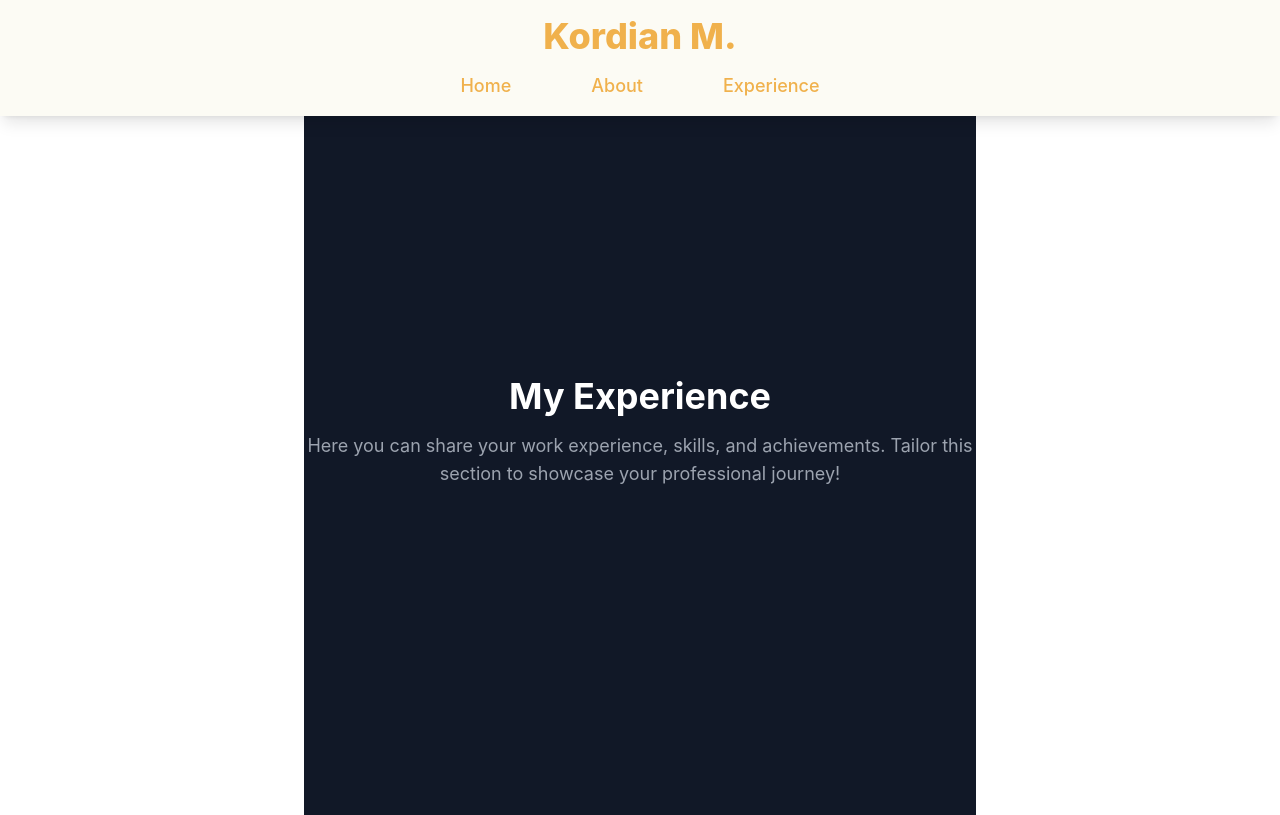
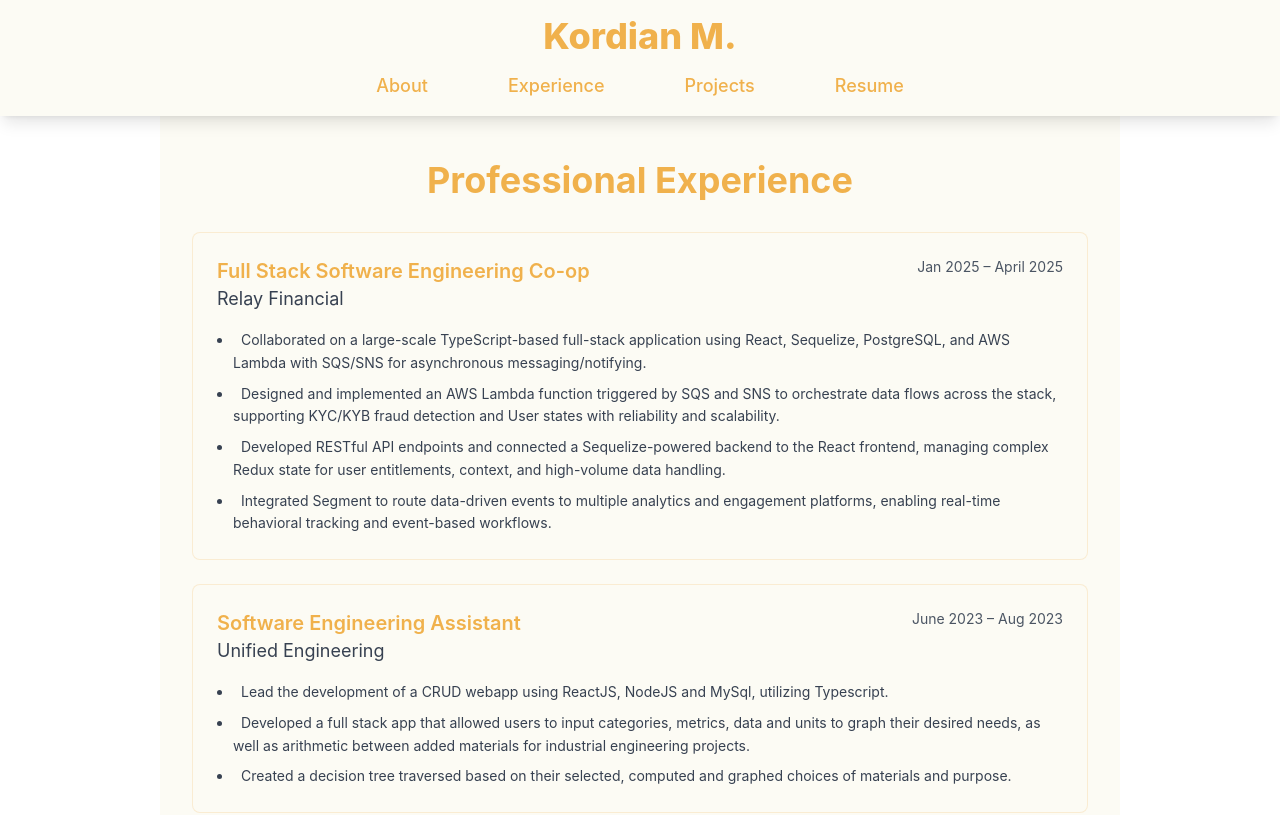
Before and after one commit to K0ord/kordianmazurkiewicz, a React (Vite) app: page /experience in a window 1280 px wide. Shown: the top 815 px of the page. Built offline with nearby package versions, Linux system fonts and the light colour scheme.

Commit message:
Experience, projects and resume page

```diff
--- a/src/App.jsx
+++ b/src/App.jsx
@@ -6,10 +6,9 @@ import Reset_scroll from "../src/components/Reset_scroll.jsx";
 import Nav from "../src/components/Nav.jsx";
 import Foot from "../src/components/Foot.jsx";
 
-
 import About from "../src/components/About/About.jsx"
-import Home from "../src/components/Home/Home.jsx"
 import Experience from "../src/components/Experience/Experience.jsx"
+import Projects from "../src/components/Projects/Projects.jsx"
 
 import {
   BrowserRouter as Router,
@@ -19,17 +18,19 @@ import {
 } from "react-router-dom";
 
 function App() {
-  const [loadState, updateLoadState] = useState(true); // Corrected typo
+  const [loadState, updateLoadState] = useState(true);
 
   useEffect(() => {
     document.body.classList.add('no-scroll');
     const timer = setTimeout(() => {
-      updateLoadState(false); // Corrected typo
-      document.body.classList.remove('no-scroll'); // Remove no-scroll after preloader
+      updateLoadState(false);
+      document.body.classList.remove('no-scroll');
     }, 2400);
 
-    return () => {clearTimeout(timer);
-      document.body.classList.remove('no-scroll');}
+    return () => {
+      clearTimeout(timer);
+      document.body.classList.remove('no-scroll');
+    }
   }, []);
 
   return (
@@ -37,18 +38,18 @@ function App() {
       <Router>
         <Preloader load={loadState} />
         <div style={{ textAlign: 'center' }} id={loadState ? "disable" : "enable"}>
-
           <Nav />
           <Reset_scroll />
           <Routes>
-            <Route path="/" element={<Home />} />
+            <Route path="/" element={<Navigate to="/about" replace />} />
             <Route path="/about" element={<About />} />
             <Route path="/experience" element={<Experience />} />
-            <Route path="*" element={<Navigate to="/"/>} />
+            <Route path="/projects" element={<Projects />} />
+            <Route path="*" element={<Navigate to="/about"/>} />
           </Routes>
           <Foot />
         </div>
-        </Router>
+      </Router>
     </>
   );
 }
--- a/src/components/Experience/Experience.jsx
+++ b/src/components/Experience/Experience.jsx
@@ -1,12 +1,77 @@
 import React from 'react';
 
+const Card = ({ title, subtitle, date, points }) => {
+  return (
+    <div className="bg-custom-beige p-6 rounded-lg mb-6 hover:shadow-lg transition-all duration-300 border border-custom-orange/20">
+      <div className="flex justify-between items-start mb-4">
+        <div className="text-left">
+          <h3 className="text-xl font-semibold text-custom-orange">{title}</h3>
+          <h4 className="text-lg text-gray-700">{subtitle}</h4>
+        </div>
+        <span className="text-gray-600 text-sm">{date}</span>
+      </div>
+      <ul className="list-disc list-outside text-gray-700 space-y-2 ml-4">
+        {points.map((point, index) => (
+          <li key={index} className="text-sm leading-relaxed text-left">
+            <span className="pl-2">{point}</span>
+          </li>
+        ))}
+      </ul>
+    </div>
+  );
+};
+
 const Experience = () => {
+  const experiences = [
+    {
+      title: "Full Stack Software Engineering Co-op",
+      subtitle: "Relay Financial",
+      date: "Jan 2025 – April 2025",
+      points: [
+        "Collaborated on a large-scale TypeScript-based full-stack application using React, Sequelize, PostgreSQL, and AWS Lambda with SQS/SNS for asynchronous messaging/notifying.",
+        "Designed and implemented an AWS Lambda function triggered by SQS and SNS to orchestrate data flows across the stack, supporting KYC/KYB fraud detection and User states with reliability and scalability.",
+        "Developed RESTful API endpoints and connected a Sequelize-powered backend to the React frontend, managing complex Redux state for user entitlements, context, and high-volume data handling.",
+        "Integrated Segment to route data-driven events to multiple analytics and engagement platforms, enabling real-time behavioral tracking and event-based workflows."
+      ]
+    },
+    {
+      title: "Software Engineering Assistant",
+      subtitle: "Unified Engineering",
+      date: "June 2023 – Aug 2023",
+      points: [
+        "Lead the development of a CRUD webapp using ReactJS, NodeJS and MySql, utilizing Typescript.",
+        "Developed a full stack app that allowed users to input categories, metrics, data and units to graph their desired needs, as well as arithmetic between added materials for industrial engineering projects.",
+        "Created a decision tree traversed based on their selected, computed and graphed choices of materials and purpose."
+      ]
+    },
+    {
+      title: "Software/Electrical Engineering Intern",
+      subtitle: "Magna Int.",
+      date: "Aug 2022 – Dec 2022",
+      points: [
+        "R&D for automotive vehicles, utilizing python, C++ and electrical engineering practices such as Altium Designer, analysis/synthesis and soldering for prototyping.",
+        "Developed vision systems using python, electrical management PCB systems using Altium designer as well as worked with several types of innovative sensors, circuit analysis and digital/analog communication signals.",
+        "Retrofit vehicles adding developed prototypes."
+      ]
+    }
+  ];
+
   return (
-    <div className="min-h-screen flex flex-col justify-center items-center bg-gray-900 text-white">
-      <h1 className="text-4xl font-bold mb-4">My Experience</h1>
-      <p className="text-lg text-gray-400 max-w-2xl text-center">
-        Here you can share your work experience, skills, and achievements. Tailor this section to showcase your professional journey!
-      </p>
+    <div className="min-h-screen pt-32 pb-16 px-4 md:px-8 bg-custom-beige text-gray-800">
+      <div className="max-w-4xl mx-auto">
+        <h1 className="text-4xl font-bold mb-8 text-center text-custom-orange">Professional Experience</h1>
+        <div className="space-y-6">
+          {experiences.map((exp, index) => (
+            <Card
+              key={index}
+              title={exp.title}
+              subtitle={exp.subtitle}
+              date={exp.date}
+              points={exp.points}
+            />
+          ))}
+        </div>
+      </div>
     </div>
   );
 };
--- a/src/components/Home/Home.jsx
+++ /dev/null
@@ -1,15 +0,0 @@
-import React from 'react';
-
-const Home = () => {
-  return (
-    <div className="min-h-screen flex flex-col justify-center items-center bg-gray-900 text-white pt-24">
-        <div className="text-red-500">If this is red, Tailwind works!</div>
-      <h1 className="text-5xl font-bold mb-4">Welcome Home</h1>
-      <p className="text-lg text-gray-400 max-w-2xl text-center">
-        This is the home page. Use this space to greet visitors and give them a warm introduction to your site!
-      </p>
-    </div>
-  );
-};
-
-export default Home;
--- a/src/components/Nav.jsx
+++ b/src/components/Nav.jsx
@@ -1,5 +1,6 @@
 import React from "react";
 import { Link } from "react-router-dom";
+import resumePDF from "../../resume.pdf";
 
 const Nav = () => {
   return (
@@ -12,7 +13,7 @@ const Nav = () => {
 
         {/* Navigation Links */}
         <ul className="flex space-x-8 justify-center items-center">
-          {["Home", "About", "Experience"].map((item, index) => (
+          {["About", "Experience", "Projects"].map((item, index) => (
             <li key={index}>
               <Link
                 to={`/${item.toLowerCase()}`}
@@ -22,6 +23,16 @@ const Nav = () => {
               </Link>
             </li>
           ))}
+          <li>
+            <a
+              href={resumePDF}
+              target="_blank"
+              rel="noopener noreferrer"
+              className="text-[#f0b14c] font-medium text-lg hover:bg-[#f0b14c] hover:text-[#FCFBF4] px-6 py-2 rounded-lg transition-all duration-300"
+            >
+              Resume
+            </a>
+          </li>
         </ul>
       </div>
     </nav>
--- /dev/null
+++ b/src/components/Projects/Projects.jsx
@@ -0,0 +1,71 @@
+import React from 'react';
+
+const Card = ({ title, subtitle, points }) => {
+  return (
+    <div className="bg-custom-beige p-6 rounded-lg mb-6 hover:shadow-lg transition-all duration-300 border border-custom-orange/20">
+      <div className="flex justify-between items-start mb-4">
+        <div className="text-left">
+          <h3 className="text-xl font-semibold text-custom-orange">{title}</h3>
+          <h4 className="text-lg text-gray-700">{subtitle}</h4>
+        </div>
+      </div>
+      <ul className="list-disc list-outside text-gray-700 space-y-2 ml-4">
+        {points.map((point, index) => (
+          <li key={index} className="text-sm leading-relaxed text-left">
+            <span className="pl-2">{point}</span>
+          </li>
+        ))}
+      </ul>
+    </div>
+  );
+};
+
+const Projects = () => {
+  const projects = [
+    {
+      title: "RTX/RTOS for STM32 Microcontroller",
+      subtitle: "ECE 350 - Real-Time Operating Systems",
+      points: [
+        "Developed an RTX in C in a team of four for the STM32F401 board that created the Kernel to manage multithreading, task execution and memory.",
+        "Lead the design and development of a buddy system memory structure for the RTX as well as assisted in development for the scheduling and context switching of threads."
+      ]
+    },
+    {
+      title: "SecureStep",
+      subtitle: "Hack The North 2024 Winner (MappedIn API/SDK Sponsor Prize)",
+      points: [
+        "Developed SecureStep, a smart assistive cane with fall detection and real-time Google maps api driven geolocation, integrated with Mappedin SDK for multilevel indoor mapping and AI-based caregiver navigation.",
+        "Led development for a socket-based server on the cane (C) streaming live JSON data over a local network to a JavaScript/React dashboard, displaying sensor status, coordinates, and emergency routes for caregivers."
+      ]
+    },
+    {
+      title: "Home Security System",
+      subtitle: "Smart Doorbell, Smart Lock, App",
+      points: [
+        "Smart touchscreen doorbell: Ran on the Linux operating system, communicated through SSH using Parimiko to the door-lock. Contained Open CV and YOLO for facial recognition using python.",
+        "Smart Lock: Ran idle until communicated through SSH to open or close for a deadbolt lock",
+        "App: Created off android studio, displayed a live feed off the smart doorbell."
+      ]
+    }
+  ];
+
+  return (
+    <div className="min-h-screen pt-32 pb-16 px-4 md:px-8 bg-custom-beige text-gray-800">
+      <div className="max-w-4xl mx-auto">
+        <h1 className="text-4xl font-bold mb-8 text-center text-custom-orange">Notable Projects</h1>
+        <div className="space-y-6">
+          {projects.map((project, index) => (
+            <Card
+              key={index}
+              title={project.title}
+              subtitle={project.subtitle}
+              points={project.points}
+            />
+          ))}
+        </div>
+      </div>
+    </div>
+  );
+};
+
+export default Projects;
--- a/tailwind.config.js
+++ b/tailwind.config.js
@@ -5,7 +5,12 @@ export default {
     "./src/**/*.{html,js,jsx,ts,tsx}", // Add your file extensions here
   ],
   theme: {
-    extend: {},
+    extend: {
+      colors: {
+        'custom-beige': '#FCFBF4',
+        'custom-orange': '#f0b14c',
+      },
+    },
   },
   plugins: [],
 }
```
Also changed, not shown: 1 other file (tests, documents, lock files or other folders).
